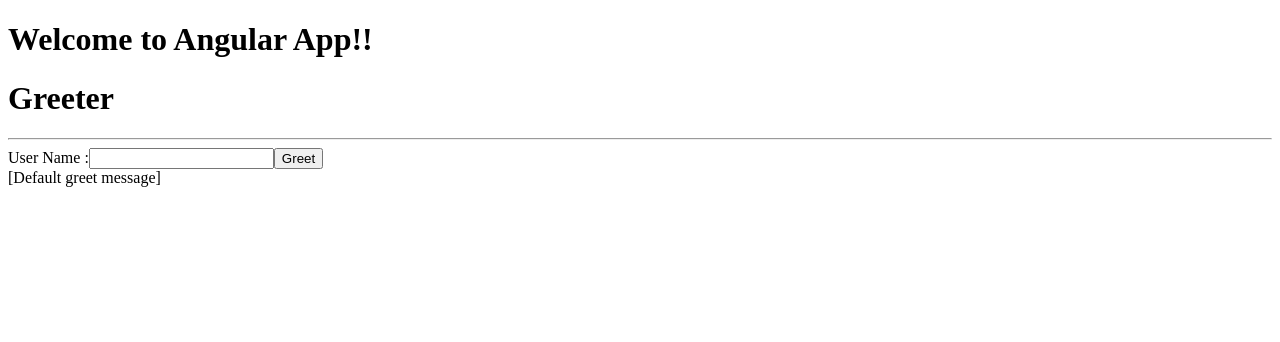
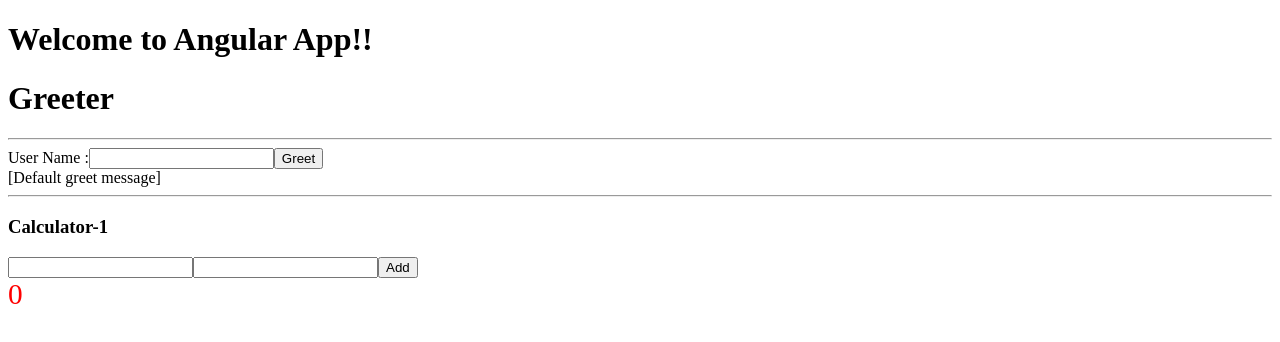
Before and after one commit to tkmagesh/Intelimedia-Angular2-Jul-2017, an Angular app in the folder hello-world-app/: page / in a window 1280 px wide. Shown: the top 342 px of the page. Built offline with nearby package versions, Linux system fonts and the light colour scheme.

Commit message:
calculatorOne component with 'add' operation

```diff
--- a/hello-world-app/src/app/app.component.html
+++ b/hello-world-app/src/app/app.component.html
@@ -1,2 +1,4 @@
 <h1>Welcome to {{title}}</h1>
 <app-greeter></app-greeter>
+<hr>
+<app-calculator-one></app-calculator-one>
--- a/hello-world-app/src/app/app.module.ts
+++ b/hello-world-app/src/app/app.module.ts
@@ -3,12 +3,14 @@
 
 import { AppComponent } from './app.component';
 import { GreeterComponent } from './greeter/greeter.component';
+import { CalculatorOneComponent } from './calculator/calculatorOne.component';
 
 @NgModule({
 	//UI Entities (Components, Directives, Pipes)
   declarations: [
     AppComponent,
-    GreeterComponent
+    GreeterComponent,
+    CalculatorOneComponent
   ],
   //Module level import
   imports: [
--- /dev/null
+++ b/hello-world-app/src/app/calculator/calculator.style.css
@@ -0,0 +1,4 @@
+.result{
+	color : red;
+	font-size: 22pt;
+}
--- /dev/null
+++ b/hello-world-app/src/app/calculator/calculatorOne.component.html
@@ -0,0 +1,7 @@
+<h3>Calculator-1</h3>
+<div>
+	<input type="number" #txtNumber1>
+	<input type="number" #txtNumber2>
+	<input type="button" value="Add" (click)="onAddClick(txtNumber1.value, txtNumber2.value)">
+	<div class="result">{{result}}</div>
+</div>
--- /dev/null
+++ b/hello-world-app/src/app/calculator/calculatorOne.component.ts
@@ -0,0 +1,16 @@
+import { Component } from '@angular/core';
+
+@Component({
+	selector : 'app-calculator-one',
+	templateUrl : 'calculatorOne.component.html',
+	styleUrls : ['calculator.style.css']
+})
+export class CalculatorOneComponent{
+	result : number = 0;
+
+	onAddClick(value1, value2){
+		let n1 : number = parseInt(value1, 10),
+			n2 : number = parseInt(value2, 10);
+		this.result = n1 + n2;
+	}
+}
```
